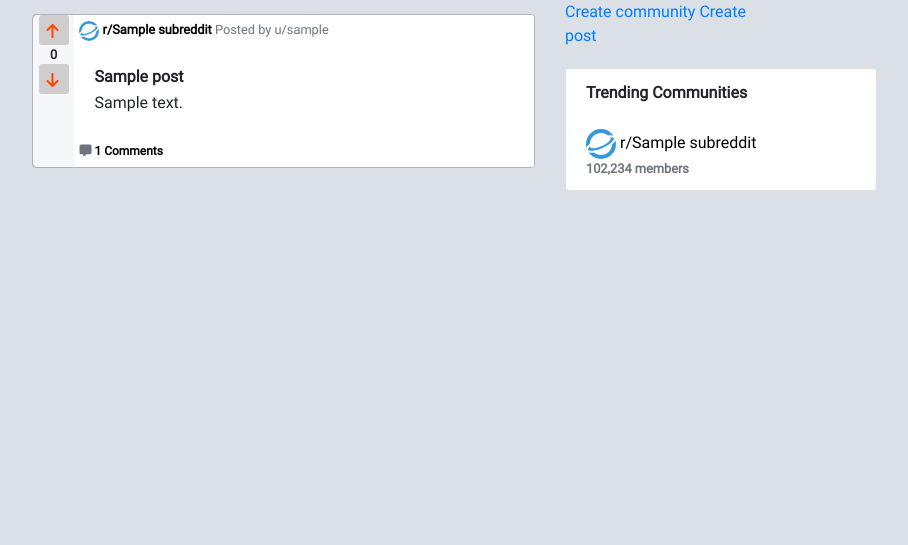
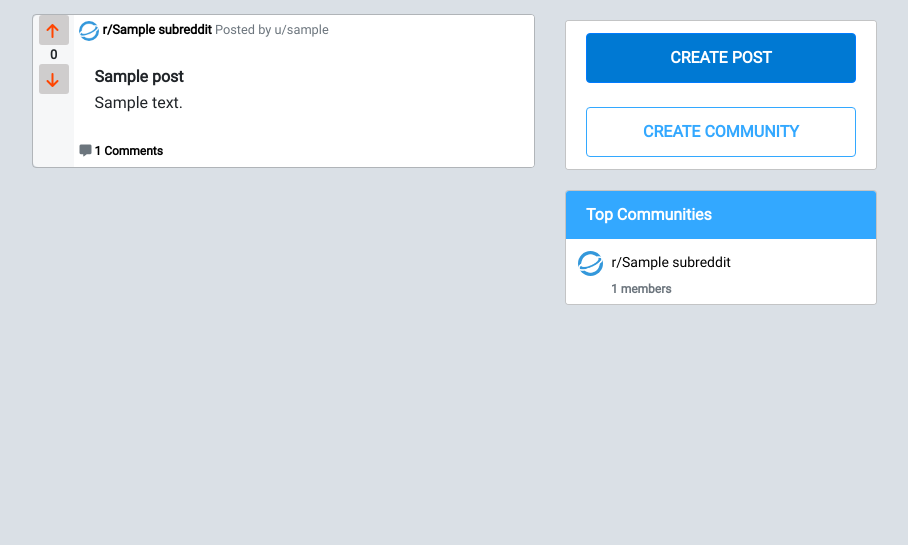
Before and after one commit to rkhan06/reddit-clone, a Flask app: page / in a window 1280 px wide. Shown: the part 48-593 px from the top of the page, without its empty margins (250-1158 px from the left). Run offline with Flask 2, Linux system fonts and the light colour scheme; a user stored in the database is signed in; tables that the repository leaves empty hold one stand-in row (values such as "Sample post"); some libraries are stand-ins or nearby versions.

Commit message:
added comment votes and layout fixes

```diff
--- a/app/assets/scss/core.scss
+++ b/app/assets/scss/core.scss
@@ -162,10 +162,29 @@ button{
     }
     li{
         border: 0;
+        padding: 7px;
+    }
+    a{
+        font-size: 14px;
+        font-weight: 600;
+        line-height: 16px;
+    }
+    .sub-img{
+        margin: 5px;
+    }
+    .member-count{
+        padding-left: 38px;
+        font-size: 12px;
+        font-weight: 600;
+        line-height: 16px;
     }
     .card-header{
         border: 0;
-        background-color: white;
+        background-color: #33a8ff !important;
+        color: white;
+    }
+    .btn-primary{
+        width: 85px !important;
     }
 }
 
@@ -232,6 +251,10 @@ button{
 .info-card{
     width: 312px;
     margin-top: 20px;
+    .card{
+        border-radius: 4px;
+        border: 1px solid $dark-gray !important;
+    }
     .card-header{
         background-color: white;
         border: 0;
@@ -276,6 +299,29 @@ button{
     }
     display: grid;
     place-items: center;
+
+    .vote-icon{
+        width: 30px;
+        height: 30px;
+        padding: 8px;
+        border-radius: 3px;
+        &:hover{
+            .fas{
+                color: $orange;
+            }
+        }
+    }
+
+    .icon-voted{
+        width: 30px;
+        height: 30px;
+        padding: 8px;
+        border-radius: 3px;
+        background: white;
+        .fas{
+            color: $orange;
+        }
+    }
 }
 
 .reply-form{
@@ -285,6 +331,54 @@ button{
     border-left: 1px solid $dark-gray;
 }
 
+.add-comment{
+    border: 2px solid $dark-gray;
+    border-radius: 3px;
+    input{
+        border: 0;
+    }
+    .card-footer{
+        height: 50px;
+        background-color: $light-gray;
+    }
+    form, .form-group{
+        margin-bottom: 0;
+    }
+}
+
+.create-card{
+    li{
+        border: none;
+    }
+    .btn-primary{
+        width: 100%;
+        height: 50px;
+        display: grid;
+        place-items: center;
+        font-weight: 600;
+        text-transform: uppercase;
+        color: white;
+    }
+    .alt{
+        color: #33a8ff !important;
+        background: white !important;
+        border-color: #33a8ff !important;
+        &:hover{
+            color: white;
+            background: #33a8ff;
+        }
+    }
+}
+
+.community-card{
+    .btn-primary{
+        width: 100%;
+    }
+}
+
+.btn-primary{
+    text-transform: uppercase;
+}
 
 
 // Small devices (landscape phones, 576px and up)
--- a/app/static/css/core.css
+++ b/app/static/css/core.css
@@ -121,10 +121,25 @@
     .trending_card .list-group {
       border: 0; }
       .trending_card li {
-        border: 0; }
-        .trending_card .card-header {
-          border: 0;
-          background-color: white; }
+        border: 0;
+        padding: 7px; }
+        .trending_card a {
+          font-size: 14px;
+          font-weight: 600;
+          line-height: 16px; }
+          .trending_card .sub-img {
+            margin: 5px; }
+            .trending_card .member-count {
+              padding-left: 38px;
+              font-size: 12px;
+              font-weight: 600;
+              line-height: 16px; }
+              .trending_card .card-header {
+                border: 0;
+                background-color: #33a8ff !important;
+                color: white; }
+                .trending_card .btn-primary {
+                  width: 85px !important; }
 
 .card a {
   color: black;
@@ -174,9 +189,12 @@
 .info-card {
   width: 312px;
   margin-top: 20px; }
-  .info-card .card-header {
-    background-color: white;
-    border: 0; }
+  .info-card .card {
+    border-radius: 4px;
+    border: 1px solid rgba(135, 138, 140, 0.5) !important; }
+    .info-card .card-header {
+      background-color: white;
+      border: 0; }
 
 .subreddit-header {
   background-color: white;
@@ -210,6 +228,21 @@
     .comment-votes ul {
       list-style-type: none;
       padding: 0; }
+      .comment-votes .vote-icon {
+        width: 30px;
+        height: 30px;
+        padding: 8px;
+        border-radius: 3px; }
+        .comment-votes .vote-icon:hover .fas {
+          color: orangered; }
+    .comment-votes .icon-voted {
+      width: 30px;
+      height: 30px;
+      padding: 8px;
+      border-radius: 3px;
+      background: white; }
+      .comment-votes .icon-voted .fas {
+        color: orangered; }
 
 .reply-form {
   margin-left: 61px;
@@ -217,6 +250,41 @@
   display: none;
   border-left: 1px solid rgba(135, 138, 140, 0.5); }
 
+  .add-comment {
+    border: 2px solid rgba(135, 138, 140, 0.5);
+    border-radius: 3px; }
+    .add-comment input {
+      border: 0; }
+      .add-comment .card-footer {
+        height: 50px;
+        background-color: rgba(248, 245, 242, 0.8); }
+        .add-comment form, .add-comment .form-group {
+          margin-bottom: 0; }
+
+.create-card li {
+  border: none; }
+  .create-card .btn-primary {
+    width: 100%;
+    height: 50px;
+    display: grid;
+    place-items: center;
+    font-weight: 600;
+    text-transform: uppercase;
+    color: white; }
+    .create-card .alt {
+      color: #33a8ff !important;
+      background: white !important;
+      border-color: #33a8ff !important; }
+      .create-card .alt:hover {
+        color: white;
+        background: #33a8ff; }
+
+.community-card .btn-primary {
+  width: 100%; }
+
+.btn-primary {
+  text-transform: uppercase; }
+
   @media screen and (min-width: 576px) {
     .auth-side-img {
       display: block;   }
--- a/app/templates/core/index.html
+++ b/app/templates/core/index.html
@@ -1,6 +1,7 @@
 {% extends 'core/layout.html' %}
 {% from "macros/_postcard.html" import card with context %}
 {% from "macros/_infocard.html" import trending_card with context %}
+{% from "macros/_infocard.html" import create_card %}
 
 {% block middle %}
 <div class="row justify-content-center">
@@ -12,8 +13,7 @@
     </div>
 
     <div class="col-sm-2 col-md-2 middle">
-        <a href="{{ url_for('subreddit.create') }}">Create community</a>
-        <a href="{{ url_for('core.create_post') }}">Create post</a>
+        {{ create_card() }}
 
         {{ trending_card() }}
 
--- a/app/templates/macros/_infocard.html
+++ b/app/templates/macros/_infocard.html
@@ -1,19 +1,35 @@
+{% macro create_card() %}
+<div class="create-card info-card">
+  <div class="card">
+    <ul class="list-group list-group-flush">
+      <li class="list-group-item d-flex justify-content-between align-items-center">
+          <a href="{{ url_for('core.create_post') }}" class="btn btn-primary">Create Post</a>
+      </li>
+      <li class="list-group-item d-flex justify-content-between align-items-center">
+          <a href="{{ url_for('subreddit.create') }}" class="btn btn-primary alt">Create Community</a>
+      </li>
+    </ul>
+  </div>
+</div>
+
+{% endmacro %}
+
+
 {% macro trending_card() %}
 <div class="trending_card info-card">
   <div class="card">
     <div class="card-header">
-            <b> Trending Communities </b>
+      <b> Top Communities </b>
     </div>
     <ul class="list-group list-group-flush">
       {% for sub in subreddits %}
-
       <li class="list-group-item d-flex justify-content-between align-items-center">
         <div>
           <a href="{{ url_for('subreddit.home', name=sub.name ) }}">
             <img class="sub-img" src="{{ url_for('static', filename='img/default-subreddit.png') }}" alt=""
-                            width="30px"> r/{{ sub.name }}
+              width="25px"> r/{{ sub.name }}
           </a><br>
-                    <small class="text-muted"><b>102,234 members</b></small>
+          <small class="text-muted member-count"><b>{{sub.subscribers.count()}} members</b></small>
         </div>
         {% if current_user.is_authenticated and current_user.is_subscribed(sub) and
                     current_user.id != sub.creator.id %}
@@ -68,12 +84,15 @@
         {{ subreddit.description }}
       </p>
       <div class="row">
-                <div class="col">104k Members</div>
+        <div class="col">{{ subreddit.subscribers.count() }} Members</div>
         <div class="col">14k Online</div>
       </div>
       <hr>
       <p> Cake day {{ subreddit.date_created }}</p>
-            <button class="btn btn-primary">Create Post</button>
+      <div class="row">
+        <div class="col"><button class="btn btn-primary">Create Post</button> </div>
+      </div>
+
     </div>
   </div>
 </div>
--- a/app/templates/macros/_postcard.html
+++ b/app/templates/macros/_postcard.html
@@ -4,25 +4,21 @@
     <div class="row no-gutters">
         <div class="col-sm-1 col-md-1 vote-div">
             <div class="row no-gutters justify-content-center">
-                {% if current_user.is_authenticated %}
-                <span class="{{ 'icon-voted' if post.is_upvoted(current_user) else 'icon' }}" id="upvote-{{post.id}}"
+                <span class="{{ 'icon-voted' if current_user.is_authenticated and post.is_upvoted(current_user) else 'icon' }}" id="upvote-{{post.id}}"
                     onclick="upvote({{ post.id }})">
                     <i class="fas fa-arrow-up">
                     </i>
                 </span>
-                {% endif %}
 
             </div>
             <div class="row no-gutters justify-content-center">
                 <small><b id="votes-{{post.id}}"> {{ post.votes() }} </b> </small>
             </div>
             <div class="row no-gutters justify-content-center">
-                {% if current_user.is_authenticated %}
-                <span class="{{ 'icon-voted' if post.is_downvoted(current_user) else 'icon' }}"
+                <span class="{{ 'icon-voted' if current_user.is_authenticated and post.is_downvoted(current_user) else 'icon' }}"
                     id="downvote-{{post.id}}" onclick="downvote({{post.id}})">
                     <i class="fas fa-arrow-down"></i>
                 </span>
-                {% endif %}
             </div>
         </div>
         <div class="col-sm-11 col-md-11">
```
Also changed, not shown: app/templates/macros/_post_detail.html (+33 -15 lines). Lines whose indentation alone changed are shown as unchanged.
